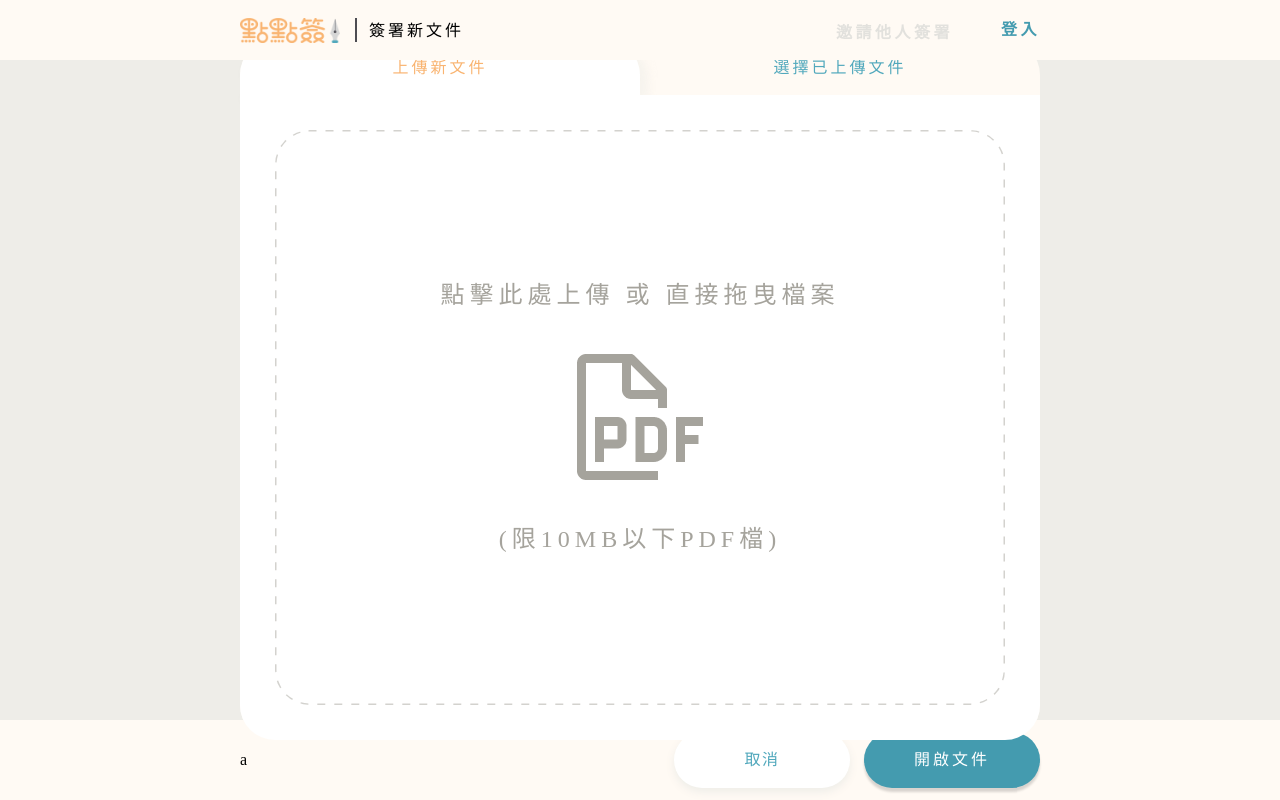
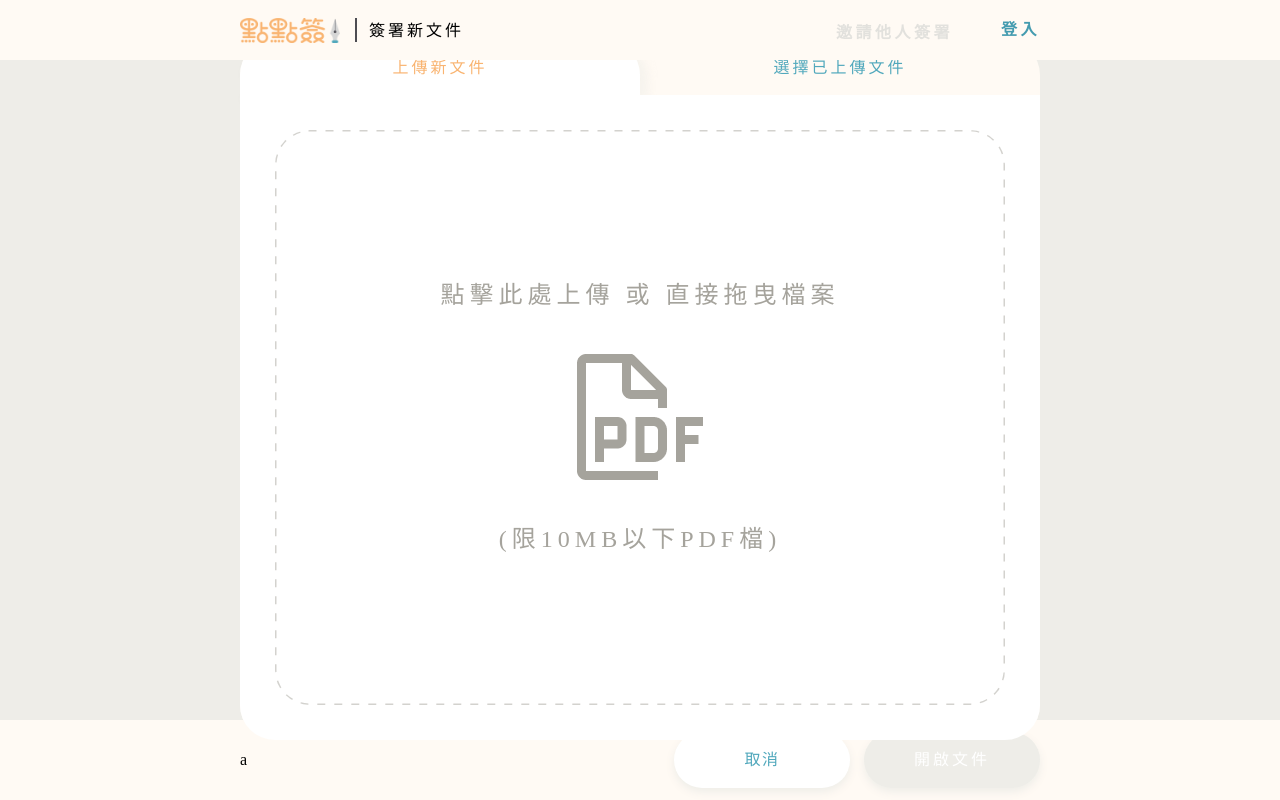
Before and after one commit to chao99152/THE-F2E-week2, a Vue app: page /#/signature in a window 1280 px wide. Built offline with nearby package versions, Linux system fonts and the light colour scheme; the HTML template or start-up script is replaced by a standard one; a web font is replaced by a local one.

Commit message:
2022/11/21

```diff
--- a/src/components/Landingpage.vue
+++ b/src/components/Landingpage.vue
@@ -31,5 +31,4 @@
 </template>
 
 <script setup lang="ts">
-
 </script>
--- a/src/components/Signature.vue
+++ b/src/components/Signature.vue
@@ -7,7 +7,7 @@
                 <div class="w-full h-full flex justify-center items-center
                     rounded-t-px35 transition-all duration-300"
                     :class="upload_newFile ? ['text-style5', 'bg-white', 'drop-shadow-shadow3', 'select-none'] : ['text-style1', 'cursor-pointer']"
-                    @click="upload_newFile = true">上傳新文件</div>
+                    @click="upload_newFile = true, checkfileSelected = false">上傳新文件</div>
                 <div class="w-full h-full flex justify-center items-center
                     rounded-t-px35 transition-all duration-300"
                     :class="upload_newFile ? ['text-style1', 'cursor-pointer'] : ['text-style5', 'bg-white', 'drop-shadow-shadow4']"
@@ -28,12 +28,11 @@
                     transition-all duration-200">
                     取消</div>
 
-                <div class="flex justify-center items-center w-44 h-14
-                    bg-gradient-to-t from-gradbg2 to-gradbg1
-                    bg-top hover:bg-bottom bg-bgtrans1
-                    rounded-full drop-shadow-shadow1 cursor-pointer
+                <div class="w-44 h-14 flex justify-center items-center
+                    rounded-full bg-bg2 drop-shadow-shadow2 cursor-pointer
                   text-white tracking-[3px] font-notosans-light
-                    transition-all duration-200" @click="toeditPDFpage">
+                    transition-all duration-200" @click="toeditPDFpage" :class="(checkfileSelected && !upload_newFile) ? ['bg-gradient-to-t', 'from-gradbg2',
+                    'to-gradbg1', 'bg-top', 'hover:bg-bottom', 'bg-bgtrans1', 'drop-shadow-shadow1'] : ''">
                     開啟文件
                 </div>
             </div>
@@ -47,23 +46,29 @@
 import NotificationmodalVue from './modal/Notificationmodal.vue';
 import uploadcompVue from './uploadcomp.vue';
 
-import { ref } from 'vue'
+import { ref, watchEffect } from 'vue'
 import _ from 'lodash'
 import gsap_anim from '../composable/gsap'
 import router from '../router';
 
 const upload_newFile = ref(true)
 
-const pdfData = ref([{
-    pdf: '',
-    name: '',
-    uploadtime: '',
-    lastopentime: '',
-}])
+const checkfileSelected = ref(false)
+watchEffect(() => {
+    // let pdfdata_Arr = document.getElementsByName('pdf_Datas')
+    // if (!pdfdata_Arr.length) return
+    // let select_file = pdfdata_Arr.filter(data => data.checked)
+    // if (select_file.length) checkfileSelected.value = true
+})
 
+
+const pdfData = ref([])
 const get_pdfdata_in_localstorage = () => {
     let pdfinlocalStorage = localStorage.getItem('pdfDataArr')
-    if (pdfinlocalStorage) pdfData.value = JSON.parse(pdfinlocalStorage)
+    if (pdfinlocalStorage) {
+        checkfileSelected.value = true
+        pdfData.value = JSON.parse(pdfinlocalStorage)
+    }
 }
 get_pdfdata_in_localstorage()
 
@@ -73,6 +78,7 @@ const compeleteload = () => {
 }
 
 const toeditPDFpage = () => {
+    if (!checkfileSelected.value) return
     let pdfdata_Arr = document.getElementsByName('pdf_Datas')
     pdfdata_Arr.forEach((data: any, index) => {
         if (data.checked) {
--- a/src/components/modal/deletesignaturemodal.vue
+++ b/src/components/modal/deletesignaturemodal.vue
@@ -35,8 +35,8 @@
 <script setup lang="ts">
 const props = defineProps<{ indexinSinatureArr: Number }>()
 const emits = defineEmits<{
-    (e: 'toggledeletesignaturemodal'): any
-    (e: 'get_signature_in_localstorage'): void
+    (e: 'get_signature_in_localstorage'): void,
+    (e: 'toggledeletesignaturemodal'): void
 }>()
 
 const delete_signature = async () => {
--- a/src/components/pdfEditpage.vue
+++ b/src/components/pdfEditpage.vue
@@ -39,8 +39,10 @@
             </div>
         </aside>
 
-        <div class="scrollbarnone relative h-full w-full overflow-scroll">
-            <canvas id="pdfcanvas" class="ml-52"></canvas>
+        <div class="h-full w-full flex justify-center items-center">
+            <div class="scrollbarnone w-3/4 h-full py-8 overflow-scroll">
+                <canvas id="pdfcanvas"></canvas>
+            </div>
         </div>
 
         <footer class="absolute bottom-0 left-0 w-screen h-20
@@ -88,7 +90,7 @@
 <script setup lang="ts">
 import createSignature from './modal/createSignature.vue'
 import deletesignaturemodal from './modal/deletesignaturemodal.vue'
-import { ref, onMounted } from 'vue'
+import { ref, onMounted, onBeforeMount } from 'vue'
 import _ from 'lodash'
 import gsap_anim from '../composable/gsap'
 import router from '../router'
@@ -99,6 +101,12 @@ const get_signature_in_localstorage = () => {
     if (datainlocalStorage) signature_in_localStorage.value = JSON.parse(datainlocalStorage)
 }
 get_signature_in_localstorage()
+
+onBeforeMount(() => {
+    let pdfData_in_localstorage: any = JSON.parse(localStorage.getItem('pdfDataArr'))
+    if (!pdfData_in_localstorage) router.push({ path: '/' })
+
+})
 
 onMounted(() => {
     const readBlob = (blob: Blob) => {
@@ -121,10 +129,8 @@ onMounted(() => {
         const data = window.atob(pdfData.substring(Base64Prefix.length));
 
         // 利用解碼的檔案，載入 PDF 檔及第一頁
-        const pdfDoc = await pdfjsLib.getDocument({ data }).promise;
-        // console.log(pdfDoc)
+        const pdfDoc = await pdfjsLib.getDocument({ pdfData }).promise;
         const pdfPage = await pdfDoc.getPage(1);
-        // console.log(pdfPage)
 
         // 設定尺寸及產生 canvas
         const viewport = pdfPage.getViewport({ scale: window.devicePixelRatio });
@@ -146,7 +152,7 @@ onMounted(() => {
 
     const pdfToImage = async (pdfData) => {
         // 設定 PDF 轉為圖片時的比例
-        const scale = 1 / window.devicePixelRatio;
+        const scale = 1 / window.devicePixelRatio
         // 回傳圖片
         return new fabric.Image(pdfData, {
             id: "renderPDF",
@@ -154,6 +160,7 @@ onMounted(() => {
             scaleY: scale,
         });
     }
+
 
     const show_PDF = async () => {
         const canvas = new fabric.Canvas(document.getElementById('pdfcanvas'));
@@ -167,7 +174,7 @@ onMounted(() => {
         // 透過比例設定 canvas 尺寸
 
         canvas.setWidth(pdfImage.width / window.devicePixelRatio);
-        canvas.setHeight(pdfImage.height / window.devicePixelRatio + 120);
+        canvas.setHeight(pdfImage.height / window.devicePixelRatio + 100);
 
         // 將 PDF 畫面設定為背景
         canvas.setBackgroundImage(pdfImage, canvas.renderAll.bind(canvas));
@@ -182,7 +189,7 @@ const togglecreatesignaturemodal = _.throttle(() => createsignature_modalcheck.v
 const indexinSinatureArr = ref(0)
 const deletesignature_modalcheck = ref(false)
 const toggledeletesignaturemodal = _.throttle((index: number) => {
-    deletesignature_modalcheck.value = !deletesignature_modalcheck.value
+    deletesignature_modalcheck.value = !deletesignature_modalcheck.value;
     indexinSinatureArr.value = index
 }, 500, { 'trailing': false })
 </script>
--- a/src/components/uploadcomp.vue
+++ b/src/components/uploadcomp.vue
@@ -12,7 +12,7 @@
         </label>
         <div v-else class="w-full h-full bg-white select-none
                 text-style3 text-sm font-notosans-light">
-            <div v-if="!props.pdfData" class="w-full h-full
+            <div v-if="!props.pdfData.length" class="w-full h-full
             flex justify-center items-center tracking-[3px]">
                 尚未上傳任何文件!
             </div>
@@ -83,22 +83,19 @@ import moment from 'moment'
 
 const props = defineProps<{
     upload_newFile: Boolean,
-    pdfData: Object
+    pdfData: Array<object>
 }>()
-const emits = defineEmits<{
-    (e: 'compeleteload'): void
-}>()
+const emits = defineEmits<{ (e: 'compeleteload'): void }>()
 
 
 const savePDFtolocalStorage = async () => {
-    let uploadinput: any = document.getElementById("upload_pdf_box")
-    let updatefile = uploadinput.files[0];
+    let updatefile = document.getElementById("upload_pdf_box").files[0];
     const reader = new FileReader(); //建立FileReader 監聽 Load 事件
     reader.readAsDataURL(updatefile);
     reader.addEventListener("load", (event) => {
         return new Promise((resolve, reject) => {
             // console.log(updatefile) //name, size, type
-            // console.log(event.target?.result) //name, size, type
+            // console.log(event.target?.result)
             if (updatefile.type != "application/pdf") return togglenotificationmodal('您的檔案不是PDF檔!')
             if (updatefile.size / 1024 >= 10000) return togglenotificationmodal('您的檔案太大了!')
 
--- a/vite.config.ts
+++ b/vite.config.ts
@@ -3,5 +3,6 @@ import vue from '@vitejs/plugin-vue'
 
 // https://vitejs.dev/config/
 export default defineConfig({
+  base: '',
   plugins: [vue()]
 })
```
